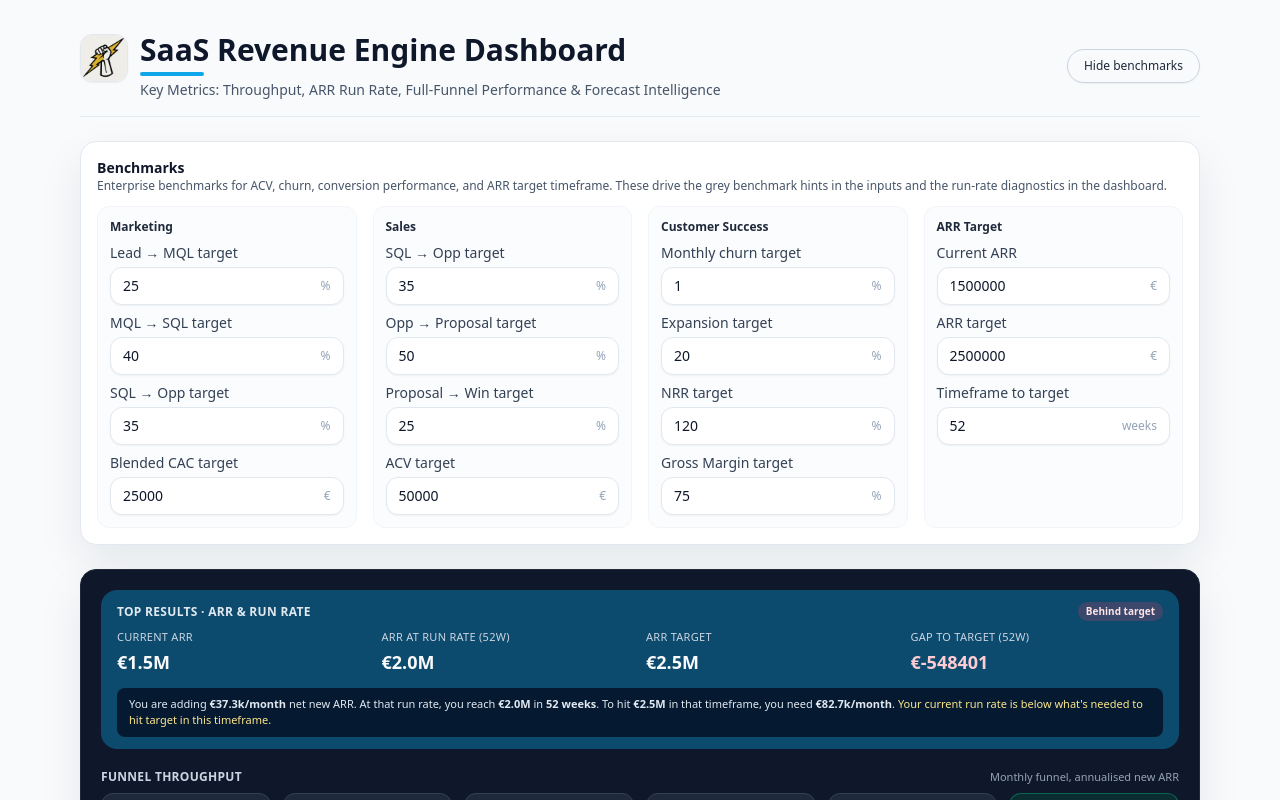
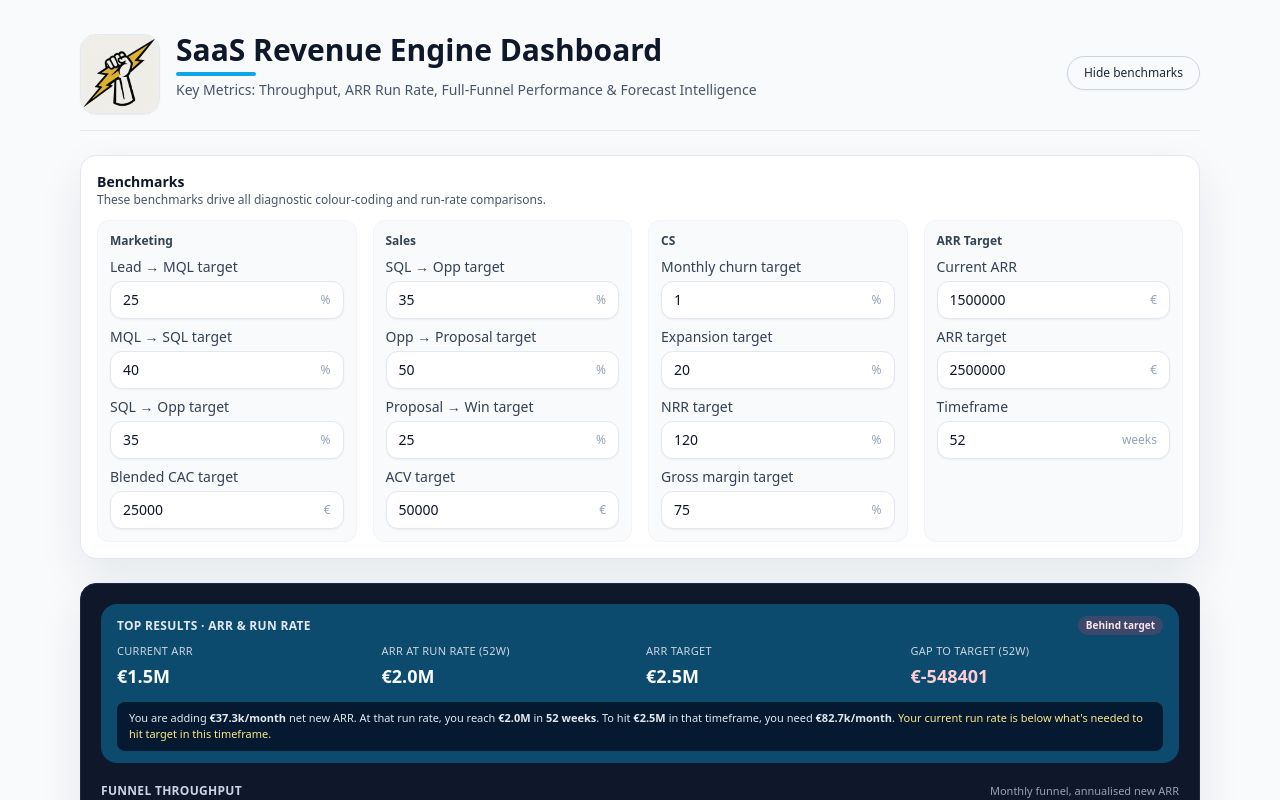
Before and after one commit to powerstephen/saas-throughput-calculator-, a Next.js app: page / in a window 1280 px wide. Both pictures are taken after a click on the button "Adjust benchmarks". Shown: the top 800 px of the page. Built offline with nearby package versions, Linux system fonts and the light colour scheme.

Commit message:
Update page.tsx

```diff
--- a/app/page.tsx
+++ b/app/page.tsx
@@ -52,7 +52,7 @@ export default function Page() {
     targetArr: 2500000,
   });
 
-  // Timeframe in WEEKS for target (more granular)
+  // Timeframe in WEEKS for ARR target
   const [timeframeWeeks, setTimeframeWeeks] = useState<number>(52);
 
   const [scenarios, setScenarios] = useState<ScenarioAdjustments>({
@@ -97,28 +97,32 @@ export default function Page() {
     [marketing, sales, cs, finance, scenarios]
   );
 
+  // ------------------------
+  // PAGE LAYOUT
+  // ------------------------
+
   return (
     <main className="mx-auto max-w-6xl px-4 py-8">
       {/* HEADER */}
       <header className="mb-6 flex flex-col gap-4 border-b border-slate-200 pb-4 sm:flex-row sm:items-center sm:justify-between">
         {/* LEFT: Logo + Title */}
-        <div className="flex items-start gap-3">
+        <div className="flex items-start gap-4">
           {/* Logo */}
           <img
             src="/power-logo.png"
             alt="Dashboard logo"
-            className="mt-0.5 h-12 w-12 rounded-xl border border-slate-200 bg-white object-contain shadow-sm"
+            className="mt-0.5 h-20 w-20 rounded-2xl border border-slate-200 bg-white object-contain shadow-sm"
           />
 
           {/* Title + Subtitle */}
           <div className="space-y-1">
             <div>
-              <h1 className="text-2xl font-semibold text-slate-900 sm:text-3xl">
+              <h1 className="text-3xl font-semibold text-slate-900">
                 SaaS Revenue Engine Dashboard
               </h1>
 
               {/* Accent bar under title */}
-              <div className="mt-1 h-1 w-16 rounded-full bg-sky-500" />
+              <div className="mt-1 h-1 w-20 rounded-full bg-sky-500" />
             </div>
 
             <p className="max-w-3xl text-sm text-slate-600">
@@ -139,177 +143,131 @@ export default function Page() {
         </div>
       </header>
 
-      {/* BENCHMARK DROPDOWN UNDER HEADER */}
+      {/* BENCHMARK DROPDOWN */}
       {showBenchmarkSettings && (
         <section className="mb-6 rounded-2xl border border-slate-200 bg-white p-4 shadow-soft">
           <div className="mb-3">
             <h2 className="text-sm font-semibold text-slate-900">Benchmarks</h2>
             <p className="text-xs text-slate-600">
-              Enterprise benchmarks for ACV, churn, conversion performance, and ARR target
-              timeframe. These drive the grey benchmark hints in the inputs and the run-rate
-              diagnostics in the dashboard.
+              These benchmarks drive all diagnostic colour-coding and run-rate comparisons.
             </p>
           </div>
 
           <div className="grid gap-4 md:grid-cols-4">
-            {/* Marketing benchmarks */}
-            <div className="space-y-2 rounded-xl border border-slate-100 bg-slate-50/60 p-3">
-              <h3 className="text-xs font-semibold text-slate-800">Marketing</h3>
+            {/* MARKETING BENCHMARKS */}
+            <div className="space-y-2 rounded-xl border border-slate-100 bg-slate-50 p-3">
+              <h3 className="text-xs font-semibold text-slate-700">Marketing</h3>
               <NumberInput
                 label="Lead → MQL target"
                 suffix="%"
                 value={marketingBenchmarks.mqlRate}
-                onChange={(v) =>
-                  setMarketingBenchmarks({ ...marketingBenchmarks, mqlRate: v })
-                }
+                onChange={(v) => setMarketingBenchmarks({ ...marketingBenchmarks, mqlRate: v })}
               />
               <NumberInput
                 label="MQL → SQL target"
                 suffix="%"
                 value={marketingBenchmarks.sqlRate}
-                onChange={(v) =>
-                  setMarketingBenchmarks({ ...marketingBenchmarks, sqlRate: v })
-                }
+                onChange={(v) => setMarketingBenchmarks({ ...marketingBenchmarks, sqlRate: v })}
               />
               <NumberInput
                 label="SQL → Opp target"
                 suffix="%"
                 value={marketingBenchmarks.oppRate}
-                onChange={(v) =>
-                  setMarketingBenchmarks({ ...marketingBenchmarks, oppRate: v })
-                }
+                onChange={(v) => setMarketingBenchmarks({ ...marketingBenchmarks, oppRate: v })}
               />
               <NumberInput
                 label="Blended CAC target"
                 suffix="€"
                 value={marketingBenchmarks.blendedCAC}
-                onChange={(v) =>
-                  setMarketingBenchmarks({
-                    ...marketingBenchmarks,
-                    blendedCAC: v,
-                  })
-                }
+                onChange={(v) => setMarketingBenchmarks({ ...marketingBenchmarks, blendedCAC: v })}
               />
             </div>
 
-            {/* Sales benchmarks */}
-            <div className="space-y-2 rounded-xl border border-slate-100 bg-slate-50/60 p-3">
-              <h3 className="text-xs font-semibold text-slate-800">Sales</h3>
+            {/* SALES BENCHMARKS */}
+            <div className="space-y-2 rounded-xl border border-slate-100 bg-slate-50 p-3">
+              <h3 className="text-xs font-semibold text-slate-700">Sales</h3>
               <NumberInput
                 label="SQL → Opp target"
                 suffix="%"
                 value={salesBenchmarks.sqlToOpp}
-                onChange={(v) =>
-                  setSalesBenchmarks({ ...salesBenchmarks, sqlToOpp: v })
-                }
+                onChange={(v) => setSalesBenchmarks({ ...salesBenchmarks, sqlToOpp: v })}
               />
               <NumberInput
                 label="Opp → Proposal target"
                 suffix="%"
                 value={salesBenchmarks.oppToProposal}
-                onChange={(v) =>
-                  setSalesBenchmarks({
-                    ...salesBenchmarks,
-                    oppToProposal: v,
-                  })
-                }
+                onChange={(v) => setSalesBenchmarks({ ...salesBenchmarks, oppToProposal: v })}
               />
               <NumberInput
                 label="Proposal → Win target"
                 suffix="%"
                 value={salesBenchmarks.proposalToWin}
-                onChange={(v) =>
-                  setSalesBenchmarks({
-                    ...salesBenchmarks,
-                    proposalToWin: v,
-                  })
-                }
+                onChange={(v) => setSalesBenchmarks({ ...salesBenchmarks, proposalToWin: v })}
               />
               <NumberInput
                 label="ACV target"
                 suffix="€"
                 value={salesBenchmarks.asp}
-                onChange={(v) =>
-                  setSalesBenchmarks({ ...salesBenchmarks, asp: v })
-                }
+                onChange={(v) => setSalesBenchmarks({ ...salesBenchmarks, asp: v })}
               />
             </div>
 
-            {/* CS benchmarks */}
-            <div className="space-y-2 rounded-xl border border-slate-100 bg-slate-50/60 p-3">
-              <h3 className="text-xs font-semibold text-slate-800">
-                Customer Success
-              </h3>
+            {/* CS BENCHMARKS */}
+            <div className="space-y-2 rounded-xl border border-slate-100 bg-slate-50 p-3">
+              <h3 className="text-xs font-semibold text-slate-700">CS</h3>
               <NumberInput
                 label="Monthly churn target"
                 suffix="%"
                 value={csBenchmarks.monthlyChurnRate}
-                onChange={(v) =>
-                  setCsBenchmarks({
-                    ...csBenchmarks,
-                    monthlyChurnRate: v,
-                  })
-                }
+                onChange={(v) => setCsBenchmarks({ ...csBenchmarks, monthlyChurnRate: v })}
               />
               <NumberInput
                 label="Expansion target"
                 suffix="%"
                 value={csBenchmarks.expansionRate}
-                onChange={(v) =>
-                  setCsBenchmarks({ ...csBenchmarks, expansionRate: v })
-                }
+                onChange={(v) => setCsBenchmarks({ ...csBenchmarks, expansionRate: v })}
               />
               <NumberInput
                 label="NRR target"
                 suffix="%"
                 value={csBenchmarks.nrr}
-                onChange={(v) =>
-                  setCsBenchmarks({ ...csBenchmarks, nrr: v })
-                }
+                onChange={(v) => setCsBenchmarks({ ...csBenchmarks, nrr: v })}
               />
               <NumberInput
-                label="Gross Margin target"
+                label="Gross margin target"
                 suffix="%"
                 value={csBenchmarks.grossMargin}
-                onChange={(v) =>
-                  setCsBenchmarks({ ...csBenchmarks, grossMargin: v })
-                }
+                onChange={(v) => setCsBenchmarks({ ...csBenchmarks, grossMargin: v })}
               />
             </div>
 
-            {/* ARR + timeframe (weeks) */}
-            <div className="space-y-2 rounded-xl border border-slate-100 bg-slate-50/60 p-3">
-              <h3 className="text-xs font-semibold text-slate-800">ARR Target</h3>
+            {/* ARR + TIMEFRAME */}
+            <div className="space-y-2 rounded-xl border border-slate-100 bg-slate-50 p-3">
+              <h3 className="text-xs font-semibold text-slate-700">ARR Target</h3>
               <NumberInput
                 label="Current ARR"
                 suffix="€"
                 value={finance.currentArr}
-                onChange={(v) =>
-                  setFinance({ ...finance, currentArr: v })
-                }
+                onChange={(v) => setFinance({ ...finance, currentArr: v })}
               />
               <NumberInput
                 label="ARR target"
                 suffix="€"
                 value={finance.targetArr}
-                onChange={(v) =>
-                  setFinance({ ...finance, targetArr: v })
-                }
+                onChange={(v) => setFinance({ ...finance, targetArr: v })}
               />
               <NumberInput
-                label="Timeframe to target"
+                label="Timeframe"
                 suffix="weeks"
                 value={timeframeWeeks}
-                onChange={(v) =>
-                  setTimeframeWeeks(v > 0 ? v : 1)
-                }
+                onChange={(v) => setTimeframeWeeks(v > 0 ? v : 1)}
               />
             </div>
           </div>
         </section>
       )}
 
-      {/* HERO DASHBOARD */}
+      {/* HERO RESULTS */}
       <div className="mb-6">
         <ResultsPanel
           result={result}
@@ -319,57 +277,45 @@ export default function Page() {
         />
       </div>
 
-      {/* 3 COLS: Marketing, Sales, CS */}
+      {/* 3 COLUMN INPUTS */}
       <div className="grid gap-4 lg:grid-cols-3">
         {/* MARKETING */}
         <InputSection title="Marketing" subtitle="Acquisition health (monthly).">
           <NumberInput
             label="Website traffic"
             value={marketing.traffic}
-            onChange={(v) =>
-              setMarketing({ ...marketing, traffic: v })
-            }
+            onChange={(v) => setMarketing({ ...marketing, traffic: v })}
           />
           <NumberInput
             label="Leads per month"
             value={marketing.leads}
-            onChange={(v) =>
-              setMarketing({ ...marketing, leads: v })
-            }
+            onChange={(v) => setMarketing({ ...marketing, leads: v })}
           />
           <MetricInputWithBenchmark
             label="Lead → MQL"
             value={marketing.mqlRate}
-            onChange={(v) =>
-              setMarketing({ ...marketing, mqlRate: v })
-            }
+            onChange={(v) => setMarketing({ ...marketing, mqlRate: v })}
             benchmark={marketingBenchmarks.mqlRate}
             mode="percent"
           />
           <MetricInputWithBenchmark
             label="MQL → SQL"
             value={marketing.sqlRate}
-            onChange={(v) =>
-              setMarketing({ ...marketing, sqlRate: v })
-            }
+            onChange={(v) => setMarketing({ ...marketing, sqlRate: v })}
             benchmark={marketingBenchmarks.sqlRate}
             mode="percent"
           />
           <MetricInputWithBenchmark
             label="SQL → Opportunity"
             value={marketing.oppRate}
-            onChange={(v) =>
-              setMarketing({ ...marketing, oppRate: v })
-            }
+            onChange={(v) => setMarketing({ ...marketing, oppRate: v })}
             benchmark={marketingBenchmarks.oppRate}
             mode="percent"
           />
           <MetricInputWithBenchmark
             label="Blended CAC"
             value={marketing.blendedCAC}
-            onChange={(v) =>
-              setMarketing({ ...marketing, blendedCAC: v })
-            }
+            onChange={(v) => setMarketing({ ...marketing, blendedCAC: v })}
             benchmark={marketingBenchmarks.blendedCAC}
             mode="currency"
           />
@@ -380,27 +326,21 @@ export default function Page() {
           <MetricInputWithBenchmark
             label="Opp → Proposal"
             value={sales.oppToProposal}
-            onChange={(v) =>
-              setSales({ ...sales, oppToProposal: v })
-            }
+            onChange={(v) => setSales({ ...sales, oppToProposal: v })}
             benchmark={salesBenchmarks.oppToProposal}
             mode="percent"
           />
           <MetricInputWithBenchmark
             label="Proposal → Win"
             value={sales.proposalToWin}
-            onChange={(v) =>
-              setSales({ ...sales, proposalToWin: v })
-            }
+            onChange={(v) => setSales({ ...sales, proposalToWin: v })}
             benchmark={salesBenchmarks.proposalToWin}
             mode="percent"
           />
           <MetricInputWithBenchmark
             label="ACV (ASP)"
             value={sales.asp}
-            onChange={(v) =>
-              setSales({ ...sales, asp: v })
-            }
+            onChange={(v) => setSales({ ...sales, asp: v })}
             benchmark={salesBenchmarks.asp}
             mode="currency"
           />
@@ -408,26 +348,20 @@ export default function Page() {
             label="Sales cycle"
             suffix="days"
             value={sales.salesCycleDays}
-            onChange={(v) =>
-              setSales({ ...sales, salesCycleDays: v })
-            }
+            onChange={(v) => setSales({ ...sales, salesCycleDays: v })}
           />
           <NumberInput
             label="Open pipeline value"
             suffix="€"
             value={sales.openPipelineValue}
-            onChange={(v) =>
-              setSales({ ...sales, openPipelineValue: v })
-            }
+            onChange={(v) => setSales({ ...sales, openPipelineValue: v })}
           />
           <NumberInput
             label="Pipeline coverage target"
             suffix="×"
             value={sales.pipelineCoverageTarget}
             step={0.5}
-            onChange={(v) =>
-              setSales({ ...sales, pipelineCoverageTarget: v })
-            }
+            onChange={(v) => setSales({ ...sales, pipelineCoverageTarget: v })}
           />
         </InputSection>
 
@@ -436,46 +370,38 @@ export default function Page() {
           <MetricInputWithBenchmark
             label="Monthly churn rate"
             value={cs.monthlyChurnRate}
-            onChange={(v) =>
-              setCs({ ...cs, monthlyChurnRate: v })
-            }
+            onChange={(v) => setCs({ ...cs, monthlyChurnRate: v })}
             benchmark={csBenchmarks.monthlyChurnRate}
             mode="percent"
           />
           <MetricInputWithBenchmark
             label="Expansion rate"
             value={cs.expansionRate}
-            onChange={(v) =>
-              setCs({ ...cs, expansionRate: v })
-            }
+            onChange={(v) => setCs({ ...cs, expansionRate: v })}
             benchmark={csBenchmarks.expansionRate}
             mode="percent"
           />
           <MetricInputWithBenchmark
             label="NRR"
             value={cs.nrr}
-            onChange={(v) =>
-              setCs({ ...cs, nrr: v })
-            }
+            onChange={(v) => setCs({ ...cs, nrr: v })}
             benchmark={csBenchmarks.nrr}
             mode="percent"
           />
           <MetricInputWithBenchmark
             label="Gross Margin %"
             value={cs.grossMargin}
-            onChange={(v) =>
-              setCs({ ...cs, grossMargin: v })
-            }
+            onChange={(v) => setCs({ ...cs, grossMargin: v })}
             benchmark={csBenchmarks.grossMargin}
             mode="percent"
           />
         </InputSection>
       </div>
 
-      {/* SCENARIO AT BOTTOM */}
+      {/* SCENARIO PLANNING */}
       <InputSection
         title="Scenario Planning"
-        subtitle="Dial up conversion rates, reduce churn, or increase ACV and see immediate impact on the forecast above."
+        subtitle="Dial up conversion rates, reduce churn, or increase ACV and see the impact instantly."
       >
         <ScenarioPanel scenarios={scenarios} onChange={setScenarios} />
       </InputSection>
```
